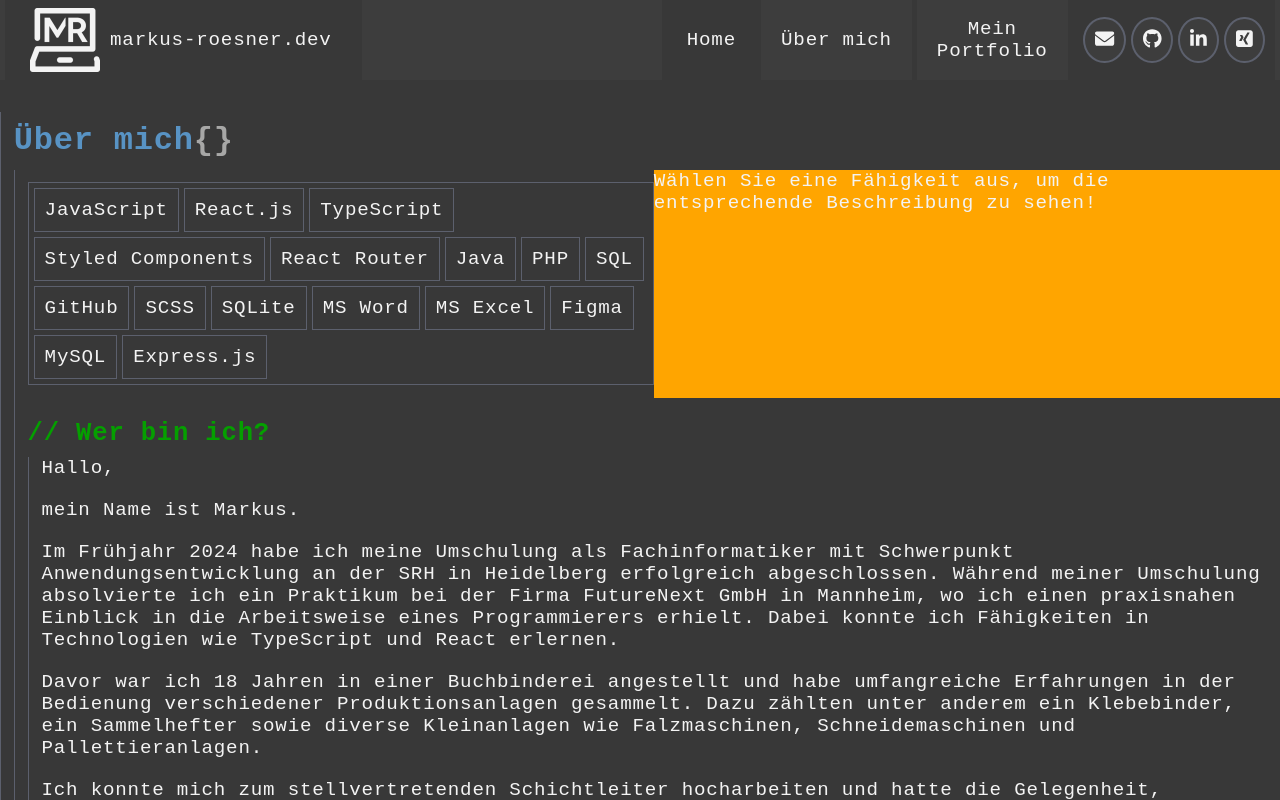
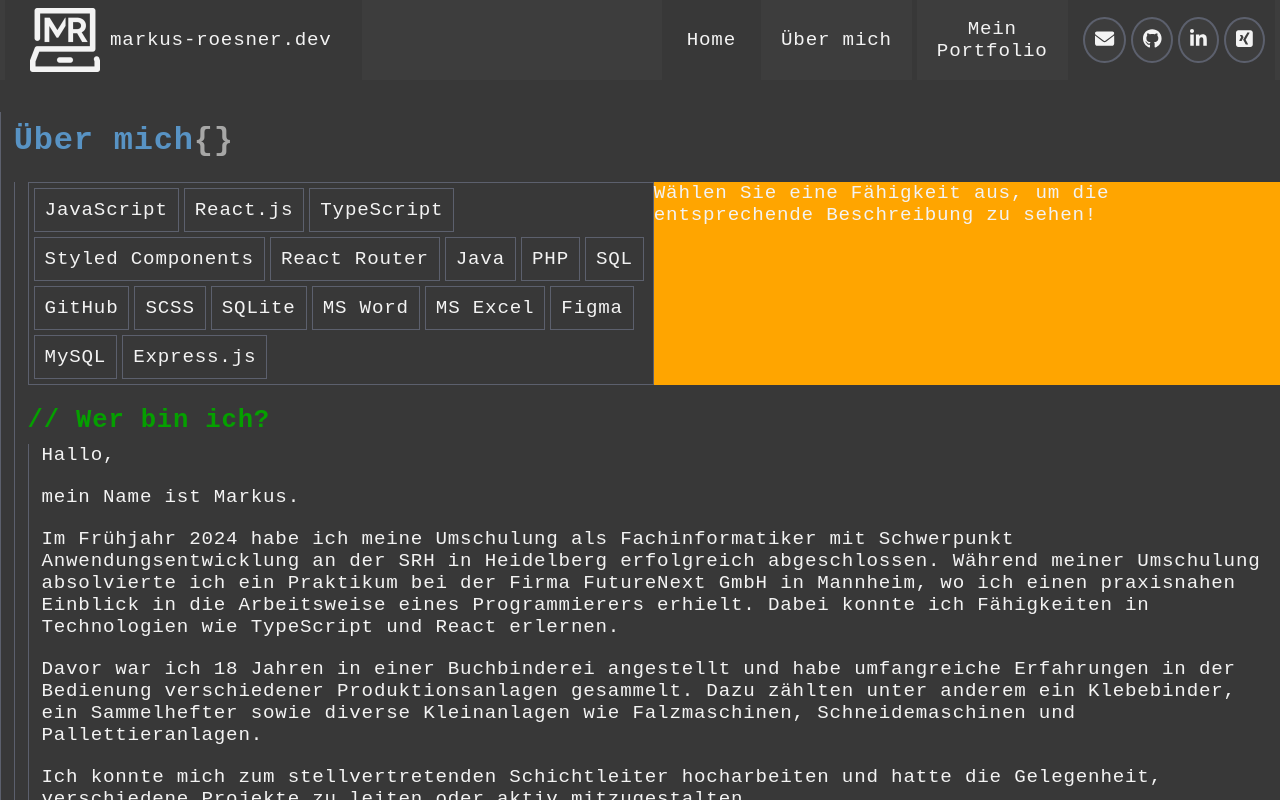
Before and after one commit to M-Roesner/myHomepage-react-ts-wip, a React (Vite) app: page / in a window 1280 px wide. Shown: the top 800 px of the page. Built offline with nearby package versions, Linux system fonts and the light colour scheme.

Commit message:
Adjusted correct tag.

```diff
--- a/src/pages/home/sections/skills/skillList/styledSkillList.ts
+++ b/src/pages/home/sections/skills/skillList/styledSkillList.ts
@@ -1,7 +1,6 @@
 import styled from "styled-components";
-import { defaultSectionStyle } from "../../defaultSectionStyle";
 
-export const StyledSectionSkillList = styled(defaultSectionStyle)`
+export const StyledSectionSkillList = styled.ul`
   width: 50%;
   padding: 5px;
 
--- a/src/pages/home/sections/skills/styledSectionSkillWrapper.ts
+++ b/src/pages/home/sections/skills/styledSectionSkillWrapper.ts
@@ -1,6 +1,7 @@
 import styled from "styled-components";
+import { defaultSectionStyle } from "../defaultSectionStyle";
 
-export const StyledSectionSkillWrapper = styled.div`
+export const StyledSectionSkillWrapper = styled(defaultSectionStyle)`
   display: flex;
   flex-direction: row;
 `;
```
